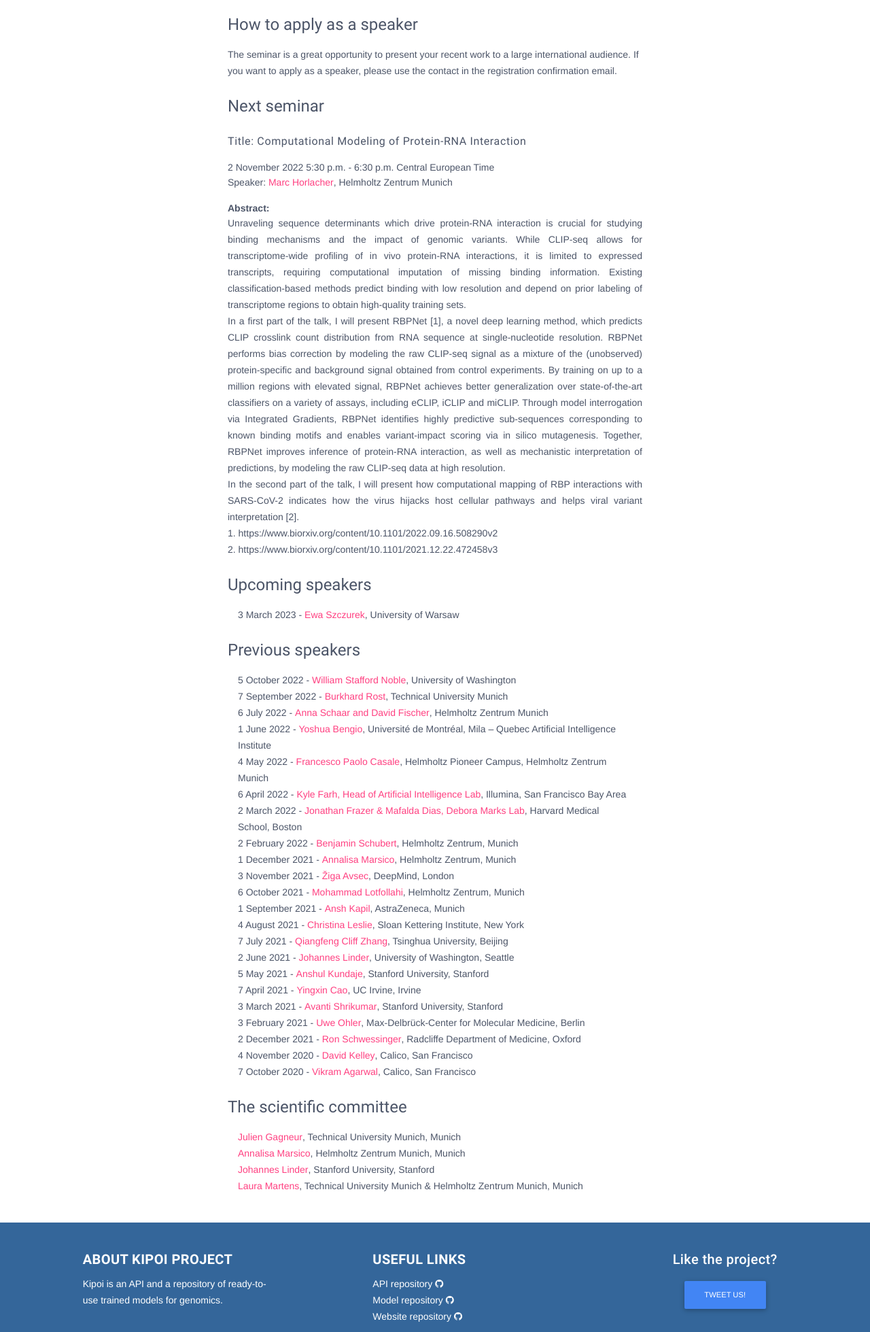
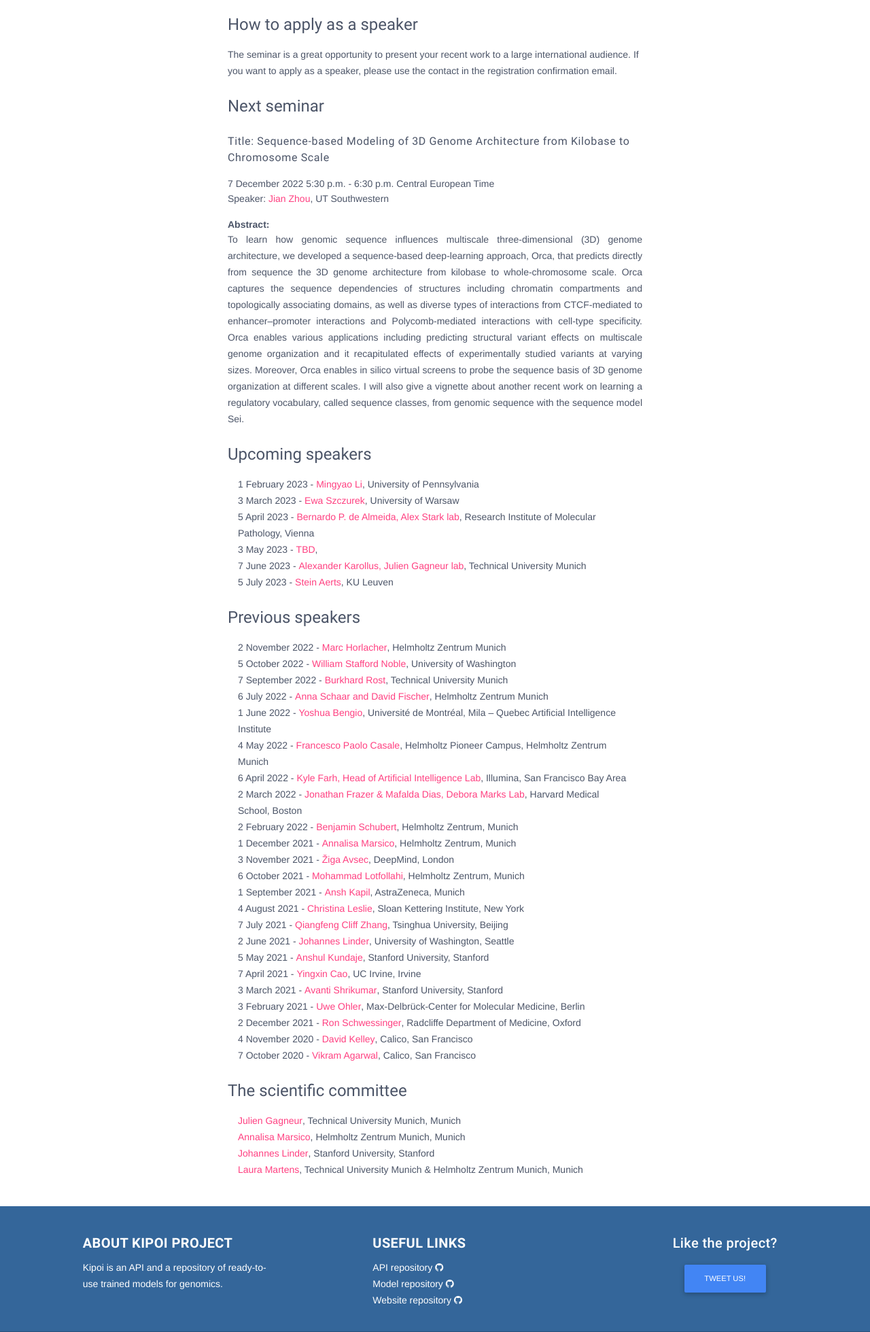
Before and after one commit to kipoi/website, a Flask app: page /seminar/ in a window 1280 px wide. Shown: the part 410-2369 px from the top of the page at 68% size. Run offline with Flask 2, Linux system fonts and the light colour scheme; some libraries are stand-ins or nearby versions.

Commit message:
Update seminar page

```diff
--- a/app/models/templates/models/seminar.html
+++ b/app/models/templates/models/seminar.html
@@ -31,29 +31,29 @@
         <p>The seminar is a great opportunity to present your recent work to a large international audience.
             If you want to apply as a speaker, please use the contact in the registration confirmation email.</p>
         <h4>Next seminar</h4>
-        <h6> Title: Computational Modeling of Protein-RNA Interaction </h6> 2 November 2022 5:30 p.m. - 6:30 p.m. Central European Time
-        <p>Speaker: <strong><a href="https://github.com/mhorlacher">Marc Horlacher</a></strong>, Helmholtz Zentrum Munich</p>
+        <h6> Title: Sequence-based Modeling of 3D Genome Architecture from Kilobase to Chromosome Scale </h6> 7 December 2022 5:30 p.m. - 6:30 p.m. Central European Time
+        <p>Speaker: <strong><a href="https://zhoulab.io/">Jian Zhou</a></strong>, UT Southwestern</p>
         <strong>Abstract:</strong>
         <p align="justify">
-            Unraveling sequence determinants which drive protein-RNA interaction is crucial for studying binding mechanisms and the impact of genomic variants. While CLIP-seq allows for transcriptome-wide profiling of in vivo protein-RNA interactions, it is limited to expressed transcripts, requiring computational imputation of missing binding information. Existing classification-based methods predict binding with low resolution and depend on prior labeling of transcriptome regions to obtain high-quality training sets.
-<br>
- In a first part of the talk, I will present RBPNet [1], a novel deep learning method, which predicts CLIP crosslink count distribution from RNA sequence at single-nucleotide resolution. RBPNet performs bias correction by modeling the raw CLIP-seq signal as a mixture of the (unobserved) protein-specific and background signal obtained from control experiments. By training on up to a million regions with elevated signal, RBPNet achieves better generalization over state-of-the-art classifiers on a variety of assays, including eCLIP, iCLIP and miCLIP. Through model interrogation via Integrated Gradients, RBPNet identifies highly predictive sub-sequences corresponding to known binding motifs and enables variant-impact scoring via in silico mutagenesis. Together, RBPNet improves inference of protein-RNA interaction, as well as mechanistic interpretation of predictions, by modeling the raw CLIP-seq data at high resolution.
-<br>
-In the second part of the talk, I will present how computational mapping of RBP interactions with SARS-CoV-2 indicates how the virus hijacks host cellular pathways and helps viral variant interpretation [2].
-<br>1. https://www.biorxiv.org/content/10.1101/2022.09.16.508290v2
-<br>2. https://www.biorxiv.org/content/10.1101/2021.12.22.472458v3
+            To learn how genomic sequence influences multiscale three-dimensional (3D) genome architecture, we developed a sequence-based deep-learning approach, Orca, that predicts directly from sequence the 3D genome architecture from kilobase to whole-chromosome scale. Orca captures the sequence dependencies of structures including chromatin compartments and topologically associating domains, as well as diverse types of interactions from CTCF-mediated to enhancer–promoter interactions and Polycomb-mediated interactions with cell-type specificity. Orca enables various applications including predicting structural variant effects on multiscale genome organization and it recapitulated effects of experimentally studied variants at varying sizes. Moreover, Orca enables in silico virtual screens to probe the sequence basis of 3D genome organization at different scales. I will also give a vignette about another recent work on learning a regulatory vocabulary, called sequence classes, from genomic sequence with the sequence model Sei.
         </p>
 
         <h4>Upcoming speakers</h4>
         <div class="container-fluid">
             <ul class="list-unstyled">
+                <li>1 February 2023 - <a href="https://www.med.upenn.edu/apps/faculty/index.php/g275/p8122973">Mingyao Li</a>, University of Pennsylvania</li>
                 <li>3 March 2023 - <a href="https://www.mimuw.edu.pl/~szczurek/">Ewa Szczurek</a>, University of Warsaw</li>
+                <li>5 April 2023 - <a href="https://starklab.org/">Bernardo P. de Almeida, Alex Stark lab</a>, Research Institute of Molecular Pathology, Vienna</li>
+                <li>3 May 2023 - <a href="">TBD</a>, </li>
+                <li>7 June 2023 - <a href="https://www.cs.cit.tum.de/cmm/home/">Alexander Karollus, Julien Gagneur lab</a>, Technical University Munich</li>
+                <li>5 July 2023 - <a href="https://aertslab.org/">Stein Aerts</a>, KU Leuven</li>
 
             </ul>
         </div>
         <h4>Previous speakers</h4>
         <div class="container-fluid">
         <ul class="list-unstyled">
+            <li>2 November 2022 - <a href="https://github.com/mhorlacher">Marc Horlacher</a>, Helmholtz Zentrum Munich</li>
             <li>5 October 2022 - <a href="https://noble.gs.washington.edu/~wnoble/">William Stafford Noble</a>, University of Washington</li>
             <li>7 September 2022 - <a href="https://www.professoren.tum.de/en/rost-burkhard">Burkhard Rost</a>, Technical University Munich</li>
             <li>6 July 2022 - <a href="https://www.helmholtz-munich.de/icb/research/groups/machine-learning/overview/index.html">Anna Schaar and David Fischer</a>, Helmholtz Zentrum Munich</li>
```
